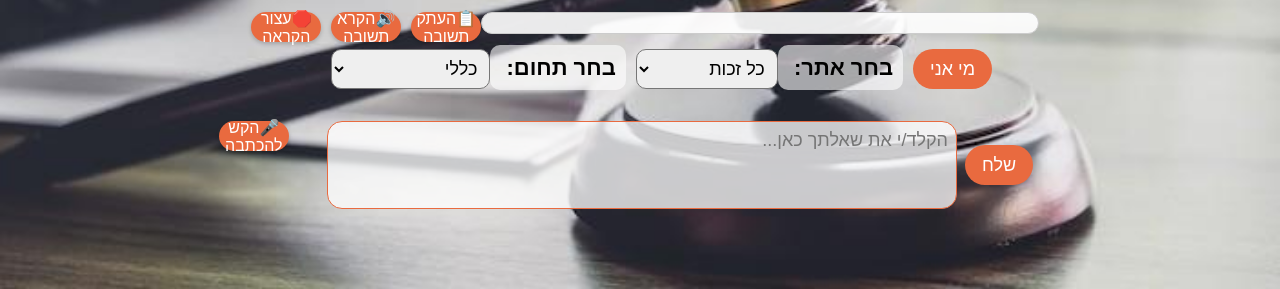
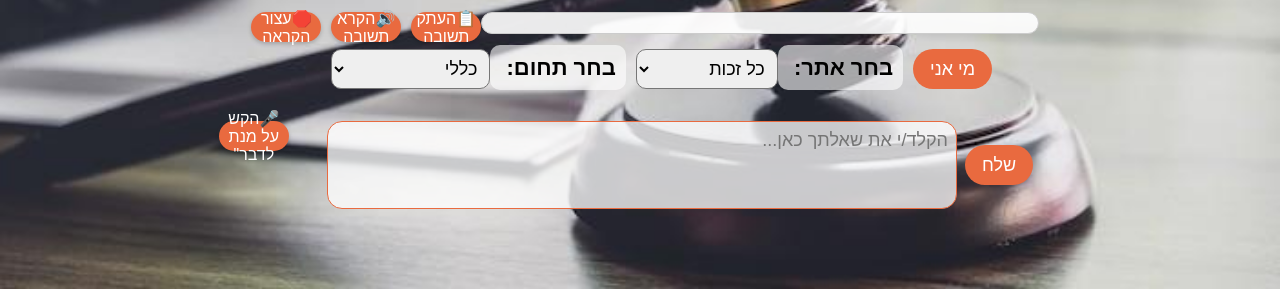
Before and after one commit to sapirovadya/RightFinder, a Flask app: page / in a window 1280 px wide. Shown: the part 511-800 px from the top of the page. Run offline with Flask 3, Linux system fonts and the light colour scheme; some libraries are stand-ins or nearby versions.

Commit message:
updateindex and main

```diff
--- a/static/js/main.js
+++ b/static/js/main.js
@@ -288,6 +288,11 @@
         const sendButton = document.querySelector('button[onclick="askQuestion()"]');
         sendButton.addEventListener("focus", () => speakText("שלח"));
         sendButton.addEventListener("mouseenter", () => speakText("שלח"));
+
+        const micButton = document.getElementById("mic-button");
+        micButton.addEventListener("focus", () => speakText("הקש על מנת לדבר"));
+        micButton.addEventListener("mouseenter", () => speakText("הקש על מנת לדבר"));
+
     });
 
     // טריק להפעלת המנוע בהקלקה ראשונה
--- a/templates/index.html
+++ b/templates/index.html
@@ -267,7 +267,7 @@
         <div id="input-container">
             <button onclick="askQuestion()">שלח</button>
             <textarea id="user-input" placeholder="הקלד/י את שאלתך כאן..."></textarea>
-            <button id="mic-button" class="copy-button" type="button" title="הקש להכתבה">🎤הקש להכתבה</button>
+            <button id="mic-button" class="copy-button" type="button" title="הקש על מנת לדבר">🎤הקש על מנת לדבר"</button>
         </div>
     </div>
 
```
